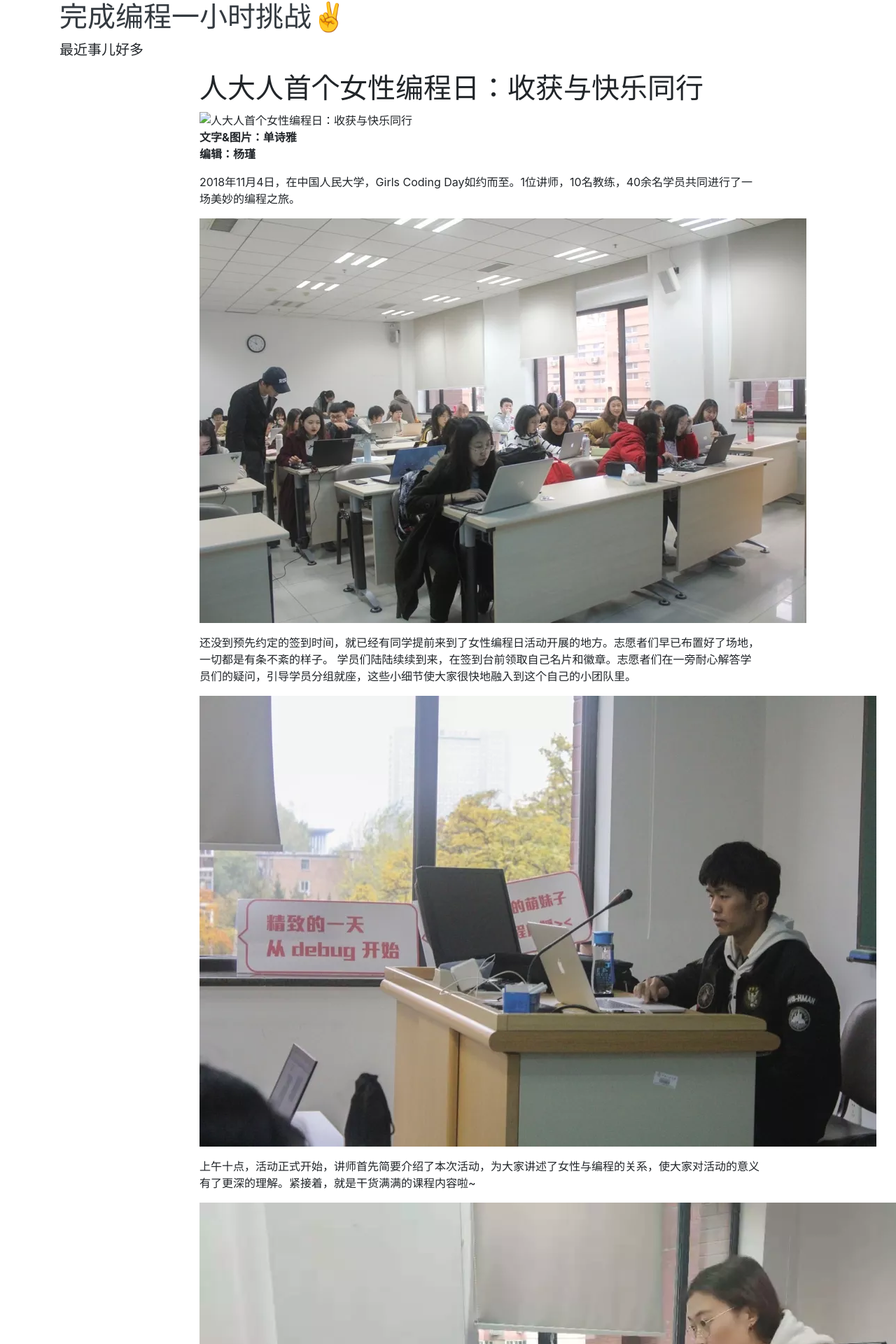
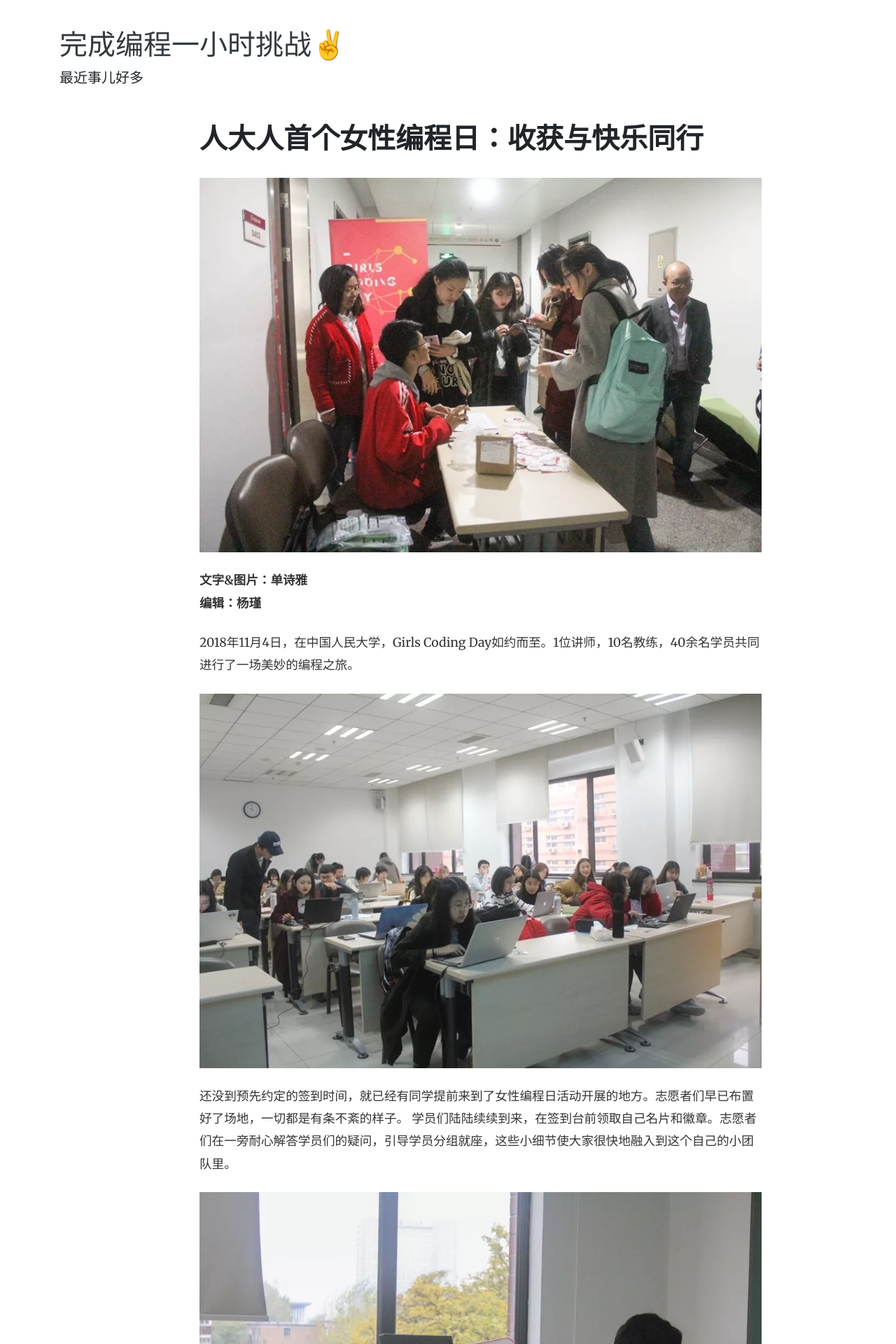
Before and after one commit to AuroraYu0509/my-first-blog, a Jekyll site: the page built from _posts/2018-11-05-my-first-post.md, in a window 1280 px wide. Shown: the top 1920 px of the page at 70% size. Built offline with Jekyll 4.4.1, drawn with Linux system fonts in a browser that asks for light colours; nearby versions of some CDN libraries; library files that are not in the unit come from our copies.

Commit message:
漏打了斜杠

```diff
--- a/_config.yml
+++ b/_config.yml
@@ -1,5 +1,5 @@
 # "/" + 仓库的名字. 资源文件的路径组成部分
-baseurl: "my-first-blog"
+baseurl: "/my-first-blog"
 
 # 网页的标题
 title: "科技遇见她"
```
